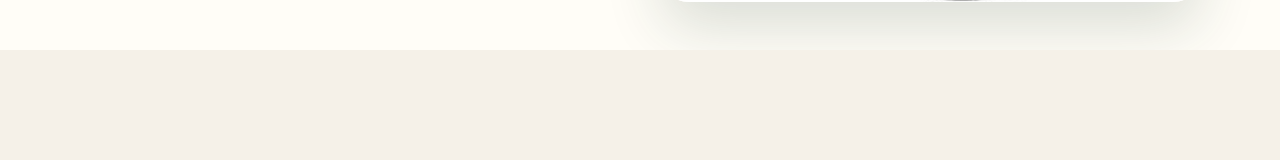
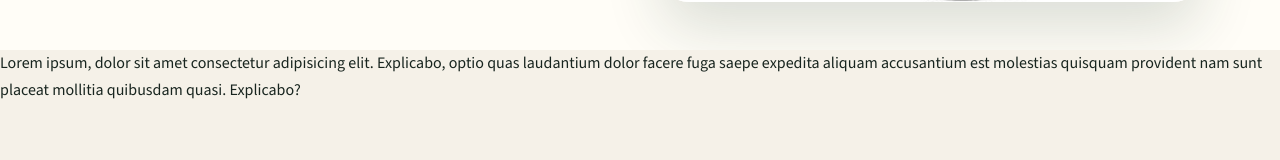
Before and after one commit to dhosllarivasi/projekt, a plain HTML site: page index.html in a window 1280 px wide. Shown: the part 1052-1212 px from the top of the page. Drawn offline with nearby package versions, Linux system fonts and the light colour scheme.

Commit message:
update project

```diff
--- a/index.html
+++ b/index.html
@@ -50,6 +50,9 @@
     </div>
   </div>
 </header>
+<!-- pjesa e ndryshimit -->
+ <main>
+ <p>Lorem ipsum, dolor sit amet consectetur adipisicing elit. Explicabo, optio quas laudantium dolor facere fuga saepe expedita aliquam accusantium est molestias quisquam provident nam sunt placeat mollitia quibusdam quasi. Explicabo?</p>
 <main>
   <section class="section-padding">
     <div class="container">
```
Also changed, not shown: 2 other files.
